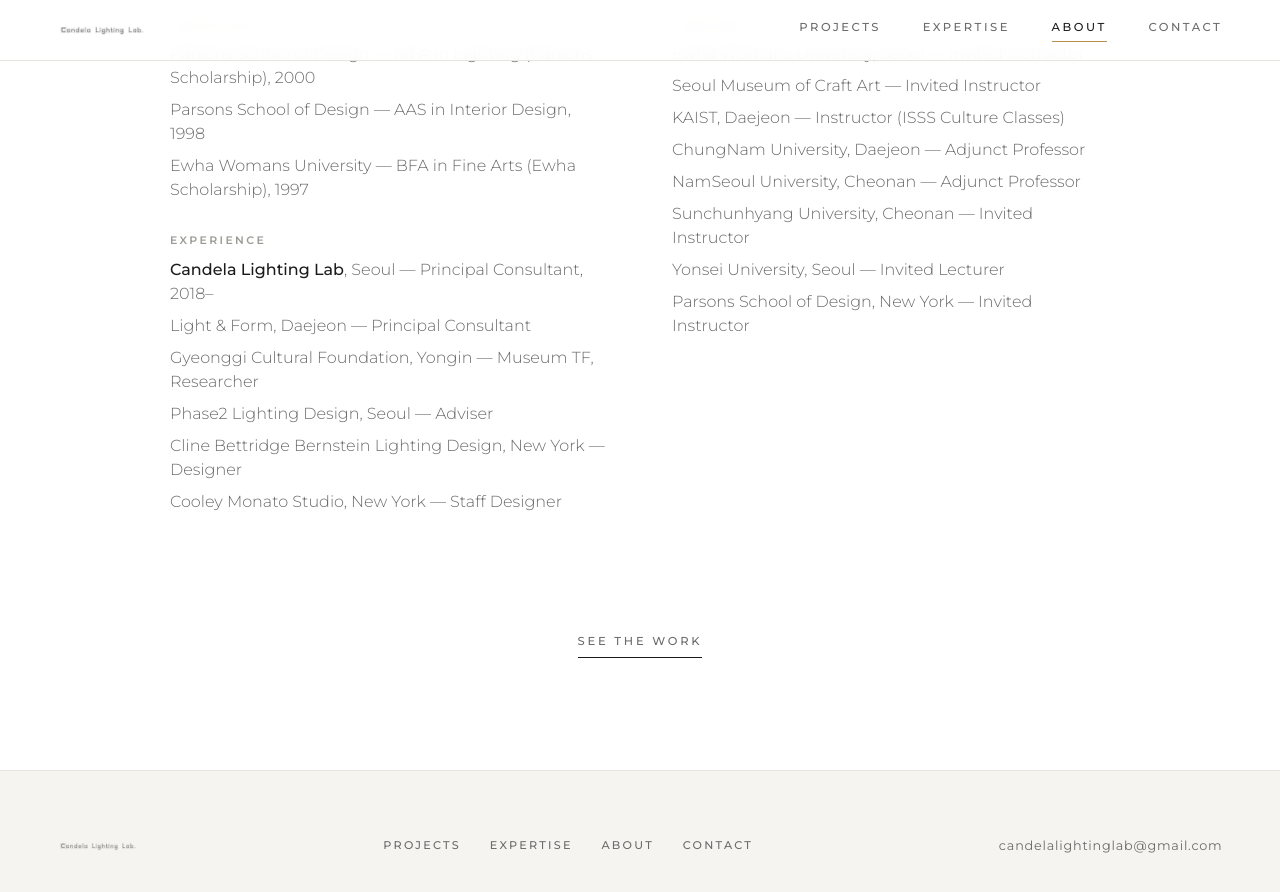
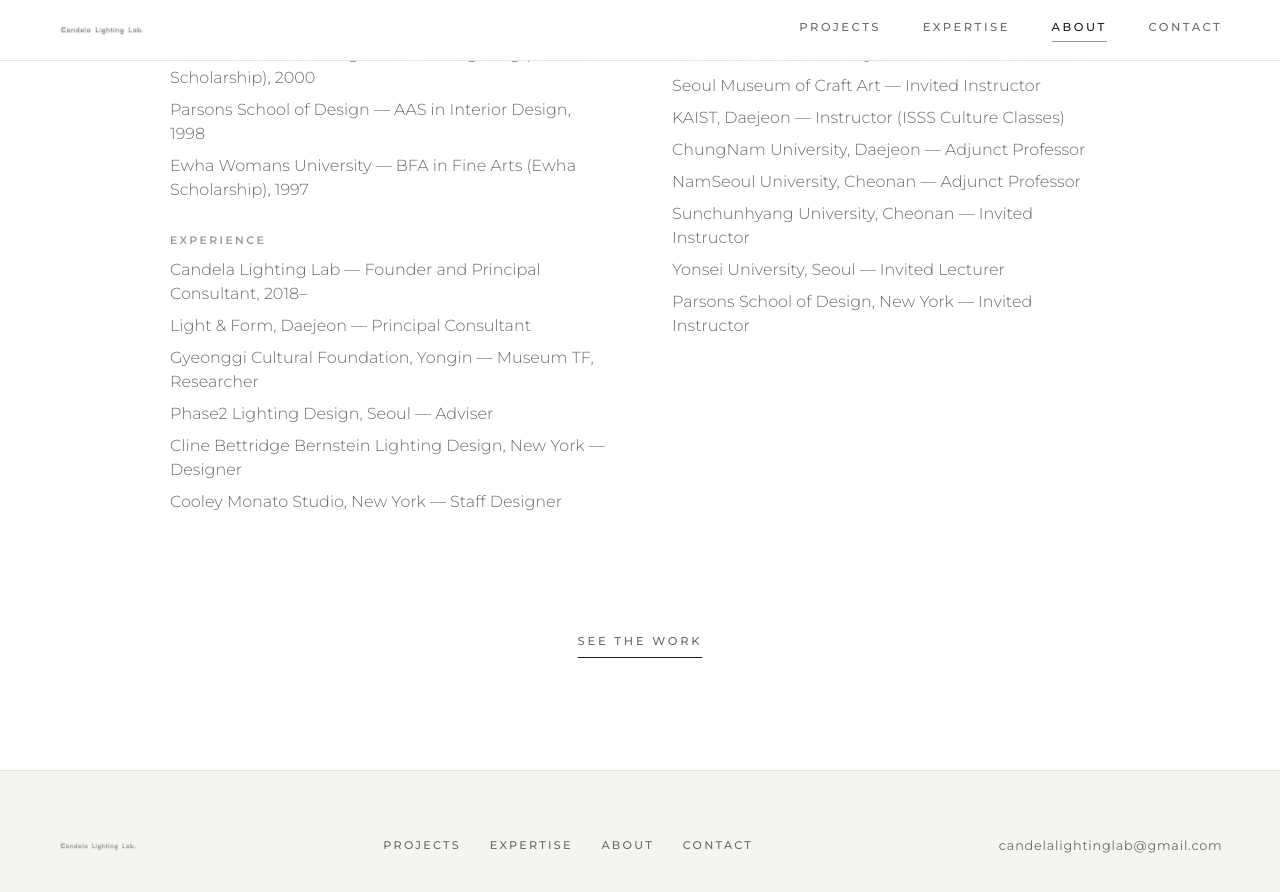
Before and after one commit to candelalightinglab/candelalightinglab.github.io, a Jekyll site: the page built from about.html, in a window 1280 px wide and 900 px high, scrolled down 657 px. Shown: the top 892 px of the window. Built offline with Jekyll 4.4.1, drawn with Linux system fonts in a browser that asks for light colours.

Commit message:
Update about.html

```diff
--- a/about.html
+++ b/about.html
@@ -2,7 +2,7 @@
 layout: default
 title: About
 permalink: /about/
-description: Seungjoo Baik — Architectural Lighting Design Consultant, Principal of Candela Lighting Lab.
+description: Seungjoo Baik — Architectural Lighting Designer, Founder and Principal of Candela Lighting Lab.
 ---
 {% assign c = site.data.copy.about %}
 <div class="wrap page-head">
@@ -22,7 +22,7 @@
       <dd>Ewha Womans University — BFA in Fine Arts (Ewha Scholarship), 1997</dd>
 
       <dt>Experience</dt>
-      <dd><b>Candela Lighting Lab</b>, Seoul — Principal Consultant, 2018–</dd>
+      <dd>Candela Lighting Lab — Founder and Principal Consultant, 2018–</dd>
       <dd>Light &amp; Form, Daejeon — Principal Consultant</dd>
       <dd>Gyeonggi Cultural Foundation, Yongin — Museum TF, Researcher</dd>
       <dd>Phase2 Lighting Design, Seoul — Adviser</dd>
```
